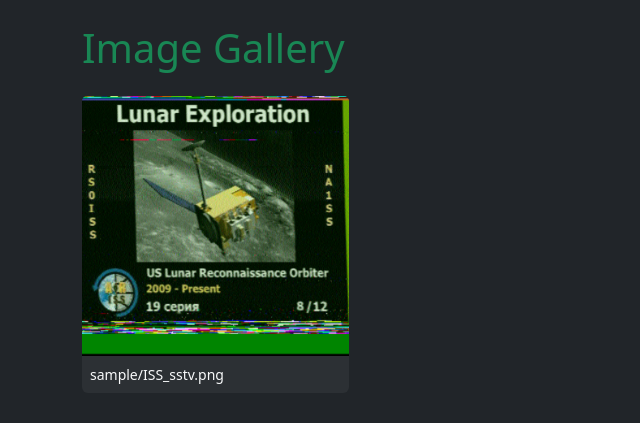
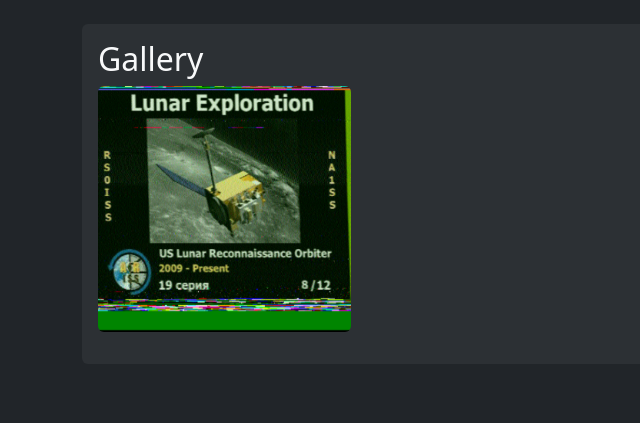
Before and after one commit to Mraanderson/sstv-groundstation, a Flask app: page / in a window 1280 px wide. Shown: the part 56-479 px from the top of the page, without its empty margins (0-640 px from the left). Run offline with Flask 3, Linux system fonts and the light colour scheme.

Commit message:
Update gallery.html

```diff
--- a/app/templates/gallery.html
+++ b/app/templates/gallery.html
@@ -1,26 +1,18 @@
 {% extends "base.html" %}
-
-{% block title %}Image Gallery{% endblock %}
-
+{% block title %}Gallery{% endblock %}
 {% block content %}
-<h1 class="mb-4 text-success">Image Gallery</h1>
-
-{% if image_names %}
-<div class="row g-3">
-    {% for image in image_names %}
-    <div class="col-6 col-md-4 col-lg-3">
-        <div class="card h-100 border-success">
-            <a href="{{ url_for('serve_image', filename=image) }}" target="_blank">
-                <img src="{{ url_for('serve_image', filename=image) }}" class="card-img-top img-fluid" alt="SSTV Image">
-            </a>
-            <div class="card-body p-2">
-                <p class="card-text small text-truncate" title="{{ image }}">{{ image }}</p>
-            </div>
+<div class="card p-3">
+  <h2>Gallery</h2>
+  {% if image_names %}
+    <div class="row">
+      {% for image in image_names %}
+        <div class="col-md-3 mb-3">
+          <img src="{{ url_for('serve_image', filename=image) }}" class="img-fluid rounded" alt="Image">
         </div>
+      {% endfor %}
     </div>
-    {% endfor %}
+  {% else %}
+    <p class="text-muted">No images found.</p>
+  {% endif %}
 </div>
-{% else %}
-<div class="alert alert-warning">No images found.</div>
-{% endif %}
 {% endblock %}
```
